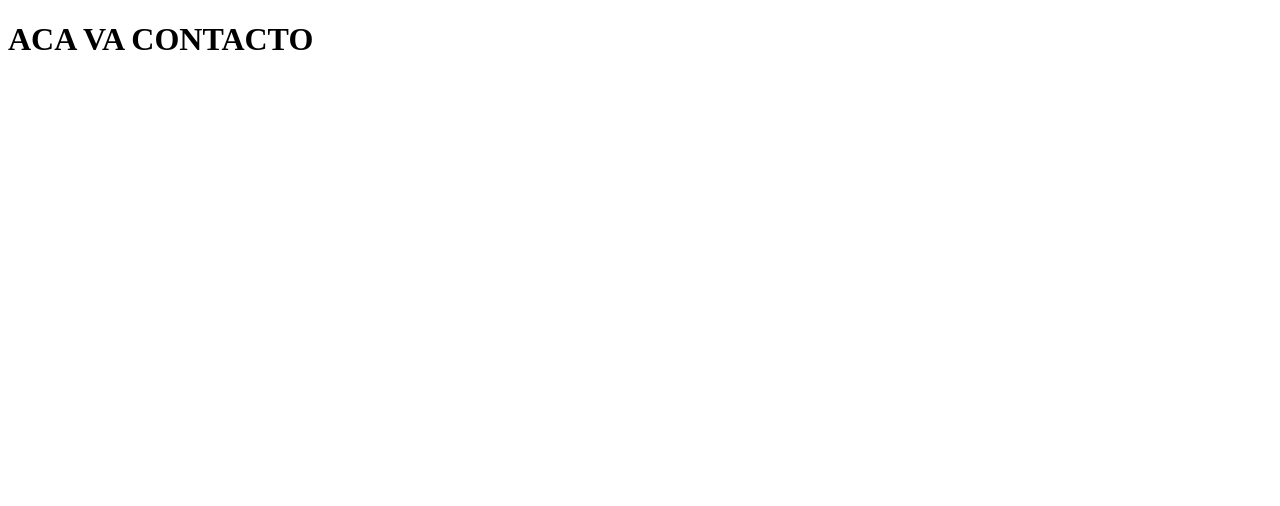
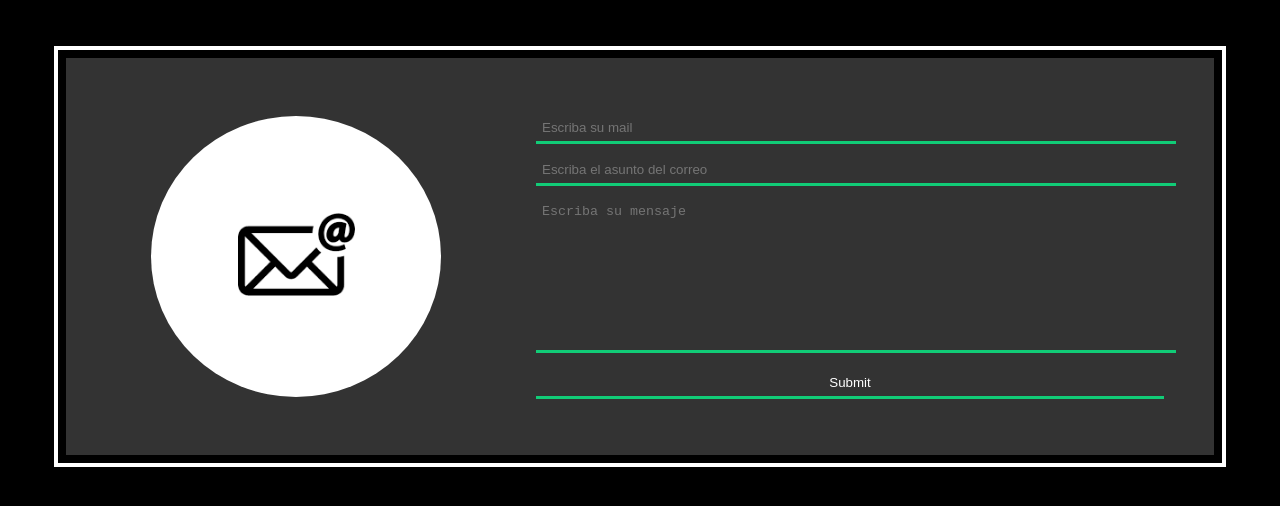
Before and after one commit to Nicolasnaveiro/Proyecto-Trabajo-Practico, a plain HTML site: page PAGINAS/Contacto.html in a window 1280 px wide. Drawn offline with Linux system fonts and the light colour scheme.

Commit message:
MODIFICADO CONTACTO

```diff
--- a/PAGINAS/Contacto.html
+++ b/PAGINAS/Contacto.html
@@ -4,9 +4,82 @@
     <meta charset="UTF-8">
     <meta http-equiv="X-UA-Compatible" content="IE=edge">
     <meta name="viewport" content="width=device-width, initial-scale=1.0">
-    <title>Document</title>
+    <title>EL FARO</title>
+    <link rel="stylesheet" href="../estilos/contacto.css">
 </head>
 <body>
-    <H1> ACA VA CONTACTO</H1>
+    <div class="flex-container">
+        <!-- 1. The <iframe> (and video player) will replace this <div> tag. -->
+    <div id="player"></div>
+
+    <script>
+      // 2. This code loads the IFrame Player API code asynchronously.
+      var tag = document.createElement('script');
+
+      tag.src = "https://www.youtube.com/iframe_api";
+      var firstScriptTag = document.getElementsByTagName('script')[0];
+      firstScriptTag.parentNode.insertBefore(tag, firstScriptTag);
+
+      // 3. This function creates an <iframe> (and YouTube player)
+      //    after the API code downloads.
+      var player;
+      function onYouTubeIframeAPIReady() {
+        player = new YT.Player('player', {
+          height: '360',
+          width: '640',
+          videoId: 'M7lc1UVf-VE',
+          events: {
+            'onReady': onPlayerReady,
+            'onStateChange': onPlayerStateChange
+          }
+        });
+      }
+
+      // 4. The API will call this function when the video player is ready.
+      function onPlayerReady(event) {
+        event.target.playVideo();
+      }
+
+      // 5. The API calls this function when the player's state changes.
+      //    The function indicates that when playing a video (state=1),
+      //    the player should play for six seconds and then stop.
+      var done = false;
+      function onPlayerStateChange(event) {
+        if (event.data == YT.PlayerState.PLAYING && !done) {
+          setTimeout(stopVideo, 6000);
+          done = true;
+        }
+      }
+      function stopVideo() {
+        player.stopVideo();
+      }
+    </script>
+        <form class="form">
+            <div class="form_section">
+                <input type="text" class="form_input" placeholder="Escriba su mail">
+            </div>
+            <div class="form_section">
+                <input type="email" class="form_input" placeholder="Escriba el asunto del correo">
+            </div>
+            <div class="form_section">
+                <textarea class="form_input" placeholder="Escriba su mensaje
+                "></textarea>
+            </div>
+            <div class="form_section">
+                <input type="submit" class="form_input">
+            </div>
+        </form>
+        <div class="form-img">
+            <div class="img-container">
+                <div class="img-container">
+                    <div><img src="../images.png" alt="imagen">
+                    </div>
+                </div>
+
+            </div>
+        </div>
+    </div>
+
+
 </body>
 </html>
--- /dev/null
+++ b/estilos/contacto.css
@@ -0,0 +1,78 @@
+body {
+    background-color: #000;
+}
+.flex-container {
+    display: flex;
+    align-items: center;
+    flex-wrap: wrap;
+    justify-content: center;
+    background: #333;
+    margin: 50px  50px;
+    padding: 20px;
+    border: 8px solid #000;
+    outline: 4px solid white;
+}
+.form {
+    min-width: 400px;
+    flex: 1;
+    text-align: center;
+    padding: 30px;
+    order: 5;
+}
+.form_input {
+    width: 100%;
+    padding: 6px;
+    margin: 6px 0;
+    border: none;
+    border-bottom: 3px solid #1c7;
+    background: transparent;
+    color: #fff;
+    order: 2;
+}
+.form textarea {
+    min-height: 140px;
+    resize: none;
+}
+
+
+
+.form-img {
+    flex: 1;
+    display: flex;
+    padding: 10px;
+    min-width: 300px;
+    max-width: 400px;
+    order: 1;
+}
+.form-img div {
+    padding: 10px;
+}
+.img-container {
+    margin: auto;
+}
+.img-container div {
+    background-color: #fff;
+    border-radius: 50%;
+    text-align: center;
+    padding: 40px;
+}
+.form-img img {
+    width: 90%;
+    margin: auto;
+}
+
+.form input[type="submit"]:hover  {
+background-color: #094;
+border-bottom: none;
+padding: 12px;
+}
+.form input[type="submit"]:focus {
+        background: #094;
+}
+.form input[type="submit"]:active {
+    background: linear-gradient(to bottom, #072, #050 );
+}
+.form_input:focus {
+    background: linear-gradient(to bottom, transparent, #222 );
+    border-bottom: 3px solid #5f9;
+}
```
Also changed, not shown: PAGINAS/Carrito.html (+1 -1 lines), PAGINAS/Libros.html (+1 -1 lines), PAGINAS/Musica.html (+1 -1 lines), PAGINAS/Peliculas.html (+1 -1 lines), PAGINAS/Servicios.html (+1 -1 lines), images.png (added).
